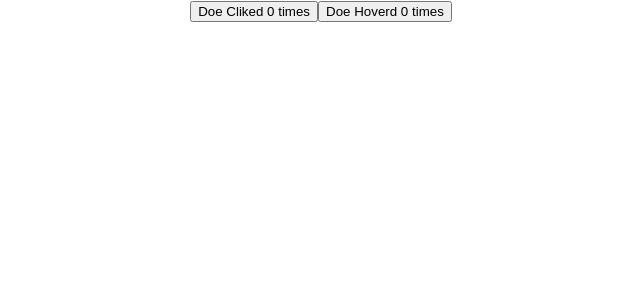
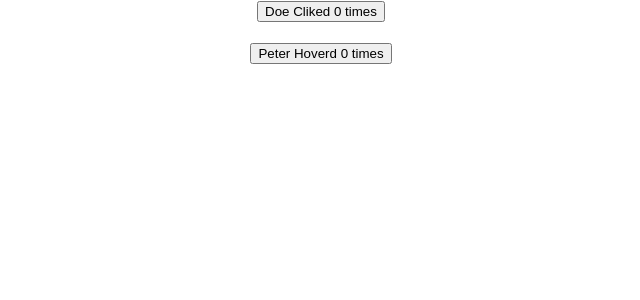
Before and after one commit to Mhdez221993/react-playground, a React (Create React App) app: page / in a window 1280 px wide. Shown: the top 300 px of the page, without its empty margins (319-959 px from the left). Built offline with nearby package versions, Linux system fonts and the light colour scheme.

Commit message:
Passing props with HOC

```diff
--- a/src/App.js
+++ b/src/App.js
@@ -9,8 +9,10 @@ class App extends React.Component {
   render() {
     return (
       <div className="App">
-        <ClickCounter />
-        <HoverCounter />
+        <ClickCounter name='Doe' />
+        <br />
+        <br />
+        <HoverCounter name='Peter' />
       </div>
     );
   }
--- a/src/components/ClickCounter.js
+++ b/src/components/ClickCounter.js
@@ -10,4 +10,4 @@ class ClickCounter extends Component {
   }
 }
 
-export default withCounter(ClickCounter)
+export default withCounter(ClickCounter, 5)
--- a/src/components/HoverCounter.js
+++ b/src/components/HoverCounter.js
@@ -10,4 +10,4 @@ class HoverCounter extends Component {
   }
 }
 
-export default withCounter(HoverCounter);
+export default withCounter(HoverCounter, 3);
--- a/src/components/withCounter.js
+++ b/src/components/withCounter.js
@@ -1,6 +1,6 @@
 import React, { Component } from 'react';
 
-const withCounter = WrappedComponent => {
+const withCounter = (WrappedComponent, number) => {
 
   class WithCounter extends Component {
     constructor(props) {
@@ -12,12 +12,17 @@ const withCounter = WrappedComponent => {
     }
 
     incrementCounter = () => {
-      this.setState(prevState => ({count: prevState.count + 1}))
+      this.setState(prevState => ({count: prevState.count + number}))
     }
 
     render() {
-
-      return <WrappedComponent count={this.state.count} incrementCounter={this.incrementCounter} name='Doe' />
+      return (
+        <WrappedComponent
+          count={this.state.count}
+          incrementCounter={this.incrementCounter}
+          {...this.props}
+        />
+      )
     }
   }
 
```
